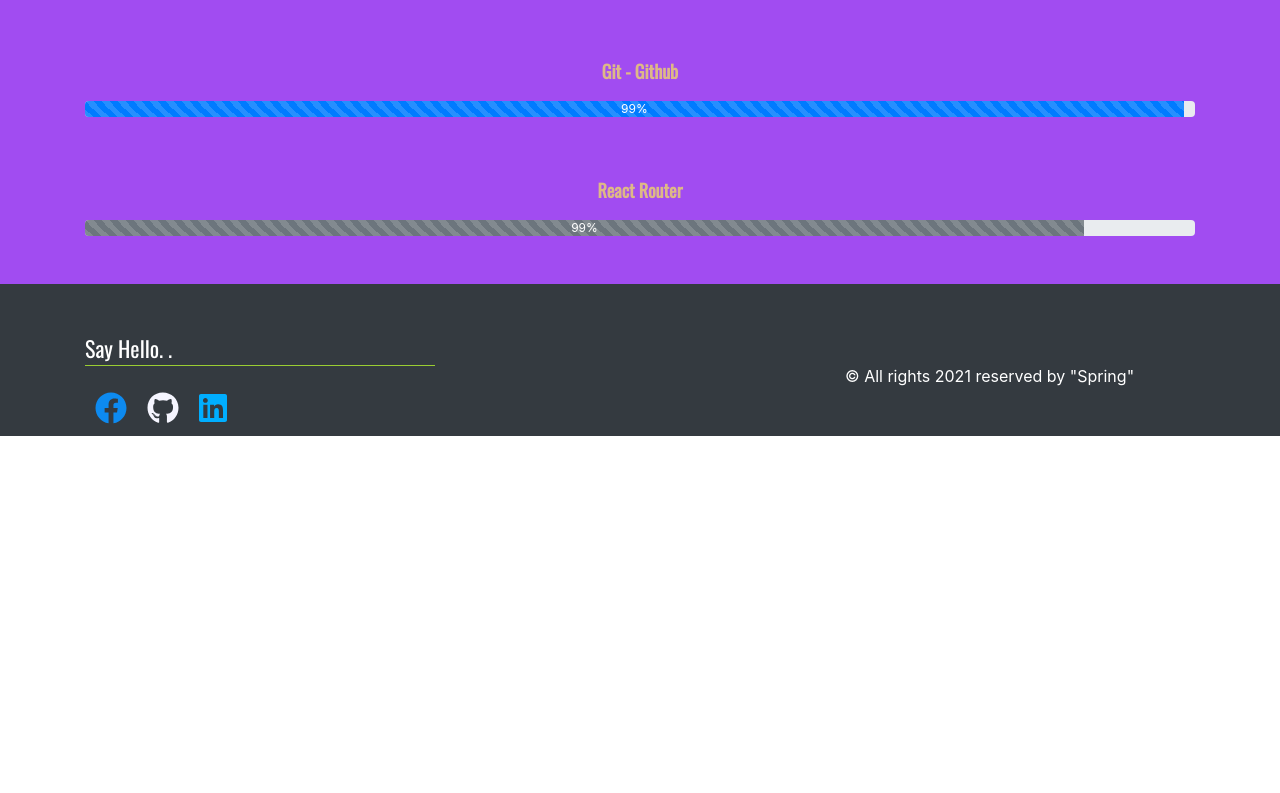
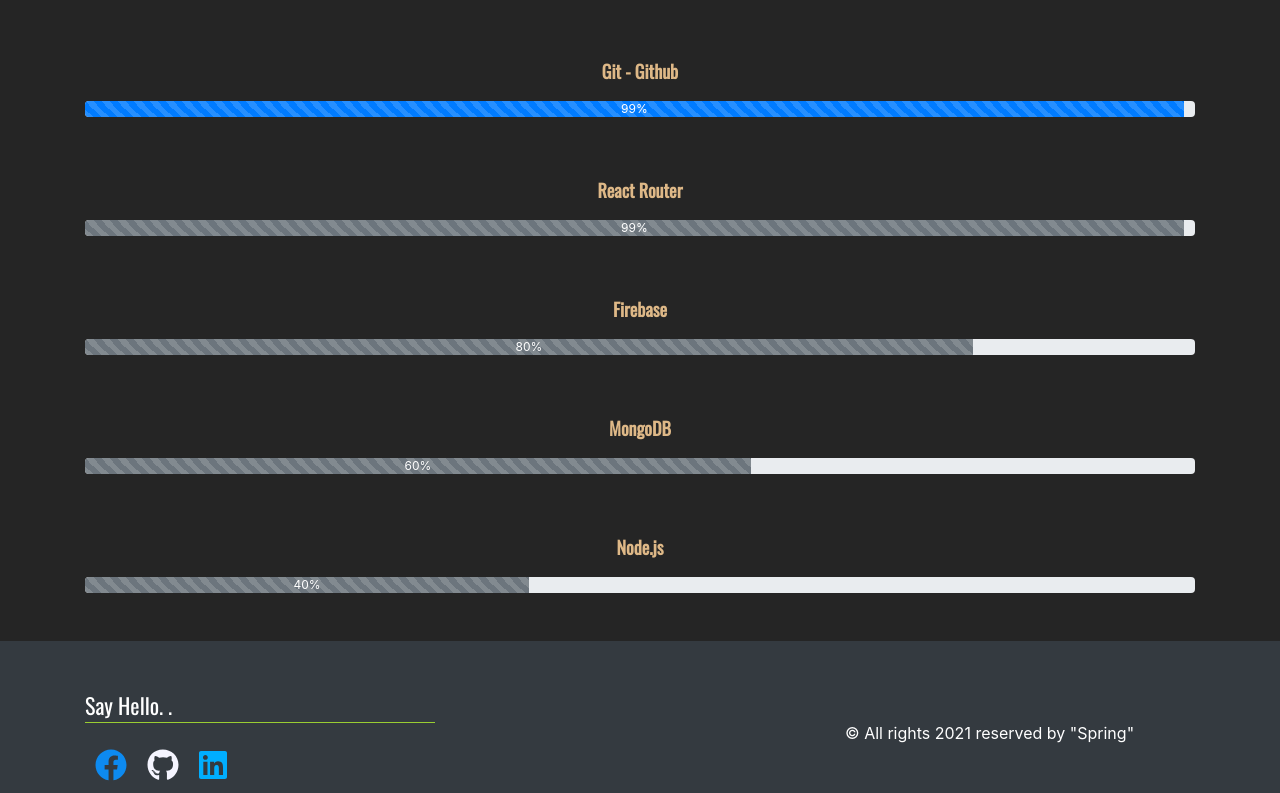
Before and after one commit to Imtious-coder/Project-Spring, a React (Create React App) app in the folder project-spring/: page /insideOfBrain in a window 1280 px wide. Shown: the part 677-1470 px from the top of the page. Before the commit the page ends 1113 px from the top, so only its background shows below. Built offline with nearby package versions, Linux system fonts and the light colour scheme; a web font is replaced by a local one.

Commit message:
Project created

```diff
--- a/project-spring/src/App.js
+++ b/project-spring/src/App.js
@@ -8,6 +8,7 @@
 import InsideOfBrain from './Componnent/InsideOfBrain/InsideOfBrain';
 import { FontAwesomeIcon } from '@fortawesome/react-fontawesome'
 import { faFacebook, faGithub, faLinkedin} from '@fortawesome/free-brands-svg-icons';
+import Projects from './Componnent/Projects/Projects';
 
 
 function App() {
@@ -24,6 +25,9 @@
           </Route>
           <Route path="/insideOfBrain">
             <InsideOfBrain />
+          </Route>
+          <Route path="/projects">
+            <Projects></Projects>
           </Route>
           <Route path="/">
             <Home />
--- a/project-spring/src/Componnent/InsideOfBrain/InsideOfBrain.css
+++ b/project-spring/src/Componnent/InsideOfBrain/InsideOfBrain.css
@@ -1,5 +1,5 @@
 .InsideOfBrain{
-    background-color: rgb(161, 76, 241);
+    background-color: rgb(37, 37, 37);
 }
 
 .Skills{
--- a/project-spring/src/Componnent/InsideOfBrain/InsideOfBrain.js
+++ b/project-spring/src/Componnent/InsideOfBrain/InsideOfBrain.js
@@ -19,7 +19,13 @@
                 <p className="Skills">Git - Github</p>
                 <ProgressBar striped variant="primary" now={99} label={`${99}%`} />
                 <p className="Skills">React Router</p>
-                <ProgressBar striped variant="secondary" now={90} label={`${99}%`} />
+                <ProgressBar striped variant="secondary" now={99} label={`${99}%`} />
+                <p className="Skills">Firebase</p>
+                <ProgressBar striped variant="secondary" now={80} label={`${80}%`} />
+                <p className="Skills">MongoDB</p>
+                <ProgressBar striped variant="secondary" now={60} label={`${60}%`} />
+                <p className="Skills">Node.js</p>
+                <ProgressBar striped variant="secondary" now={40} label={`${40}%`} />
             </div>
         </div>
     );
--- a/project-spring/src/Componnent/Main/Main.js
+++ b/project-spring/src/Componnent/Main/Main.js
@@ -41,7 +41,7 @@
                             <p className="Title">Experience</p>
                             <p className="Description2">Here are some examples site that I have developed, just hit the PROJECTS<br/> Hit CV to get more details</p>
                             {/* Buttons here... */}
-                            <button id="Project">PROJECTS</button>
+                            <Link to="/projects"><button id="Project">PROJECTS</button></Link>
                             <button id="CV">CV</button>
                         </div>
                     </div>
--- /dev/null
+++ b/project-spring/src/Componnent/Projects/Projects.css
@@ -0,0 +1,6 @@
+#projects{
+    width: 100%;
+    color: grey;
+    height: 500px;
+    text-align: center;
+}
--- /dev/null
+++ b/project-spring/src/Componnent/Projects/Projects.js
@@ -0,0 +1,12 @@
+import React from 'react';
+import './Projects.css';
+
+const Projects = () => {
+    return (
+        <div id="projects">
+            <h2>This is comming soon bruh..</h2>
+        </div>
+    );
+};
+
+export default Projects;
```
